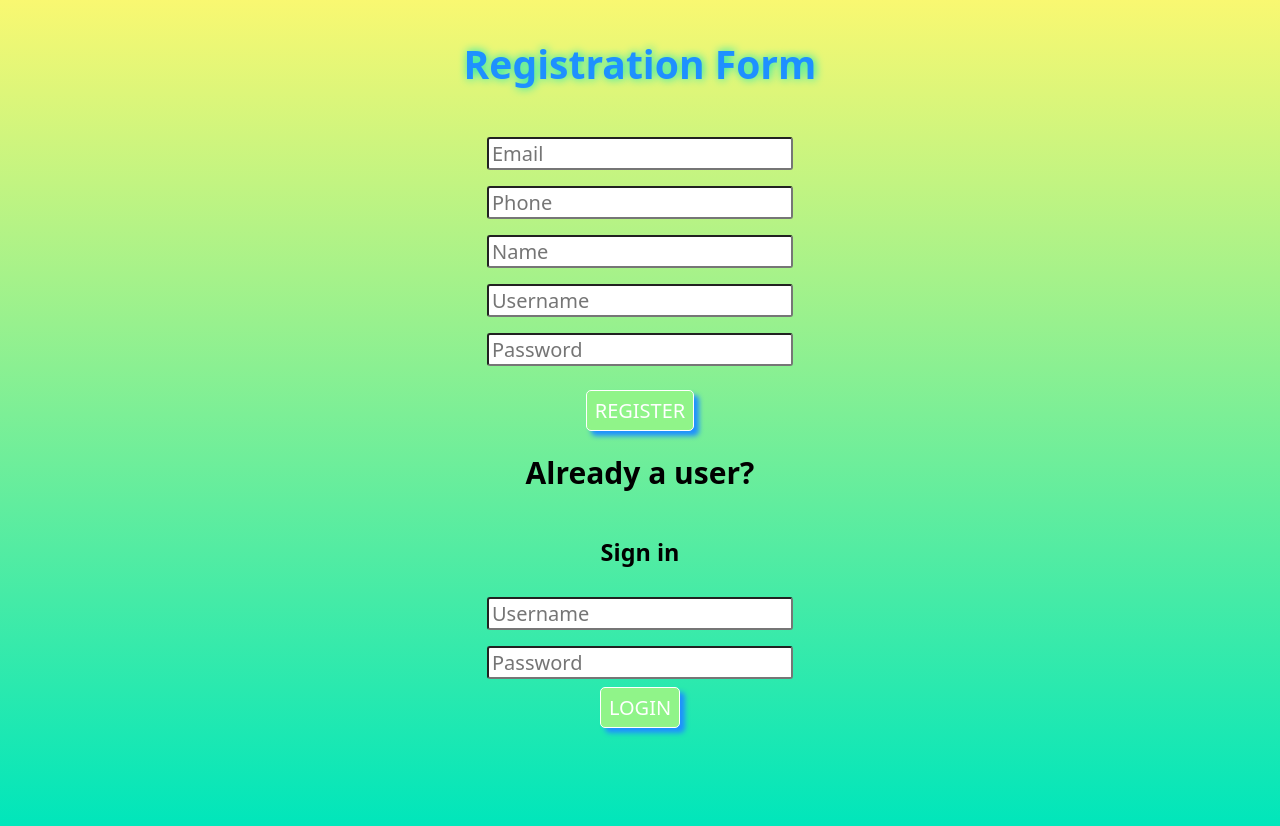
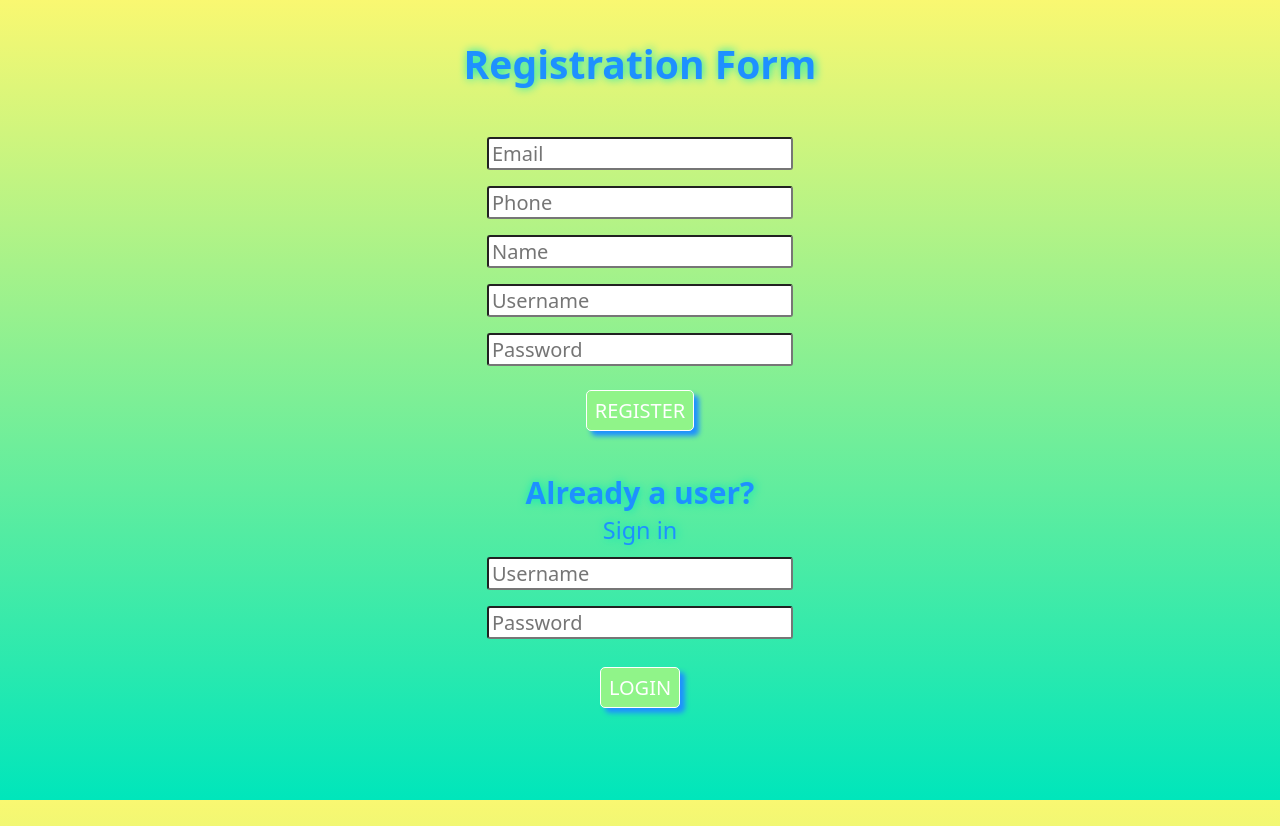
Before and after one commit to STLnick/app-login-registration, a website: page client/index.html in a window 1280 px wide. Drawn offline with nearby package versions, Linux system fonts and the light colour scheme.

Commit message:
:lipstick: Style login form headings and general spacing

```diff
--- a/client/style.css
+++ b/client/style.css
@@ -9,17 +9,32 @@
 
 body {
   background: linear-gradient(var(--tertiary-color), var(--secondary-color));
+  background-attachment: fixed;
   box-sizing: border-box;
   font-size: 20px;
   height: 100vh;
 }
 
+h1,
+h2,
+h3 {
+  color: var(--primary-color);
+  text-align: center;
+  text-shadow: var(--secondary-color) 1px 0 10px;
+}
+
 h1 {
-  color: var(--primary-color);
   font-size: 1.953em;
   padding: 1rem;
-  text-align: center;
-  text-shadow: var(--secondary-color) 1px 0 10px;
+}
+
+h2 {
+  margin: 1.5em 0 0 0;
+}
+
+h3 {
+  font-weight: 400;
+  margin: 0.25em 0 0.25em 0;
 }
 
 form {
@@ -56,6 +71,14 @@ button {
 
 /* Classes */
 
+.login-form {
+  padding-bottom: 2em;
+}
+
+#login-btn {
+  margin-top: 1em;
+}
+
 .screen-reader-text {
   left: -9999px;
   position: absolute;
```
